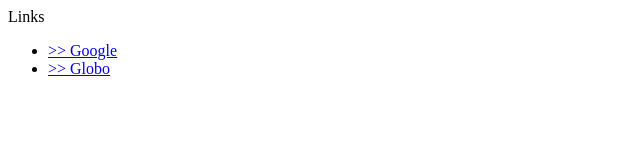
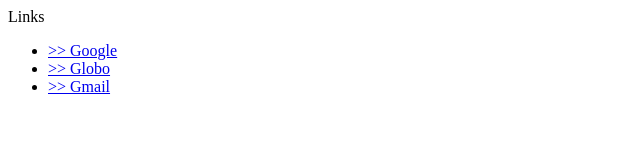
Before and after one commit to ewtn/teste, a plain HTML site: page index.html in a window 1280 px wide. Shown: the full height of the page, 0-640 px from the left. Drawn offline with Linux system fonts and the light colour scheme.

Commit message:
inclusao do link do gmail

```diff
--- a/index.html
+++ b/index.html
@@ -9,6 +9,7 @@
 		<ul>
 			<li><a href="https://www.google.com"> >> Google </a></li>
 			<li><a href="https://www.globo.com"> >> Globo </a></li>
+			<li><a href="https://www.gmail.com"> >> Gmail </a></li>
 		<ul>
 	</body>
 </html>
```
